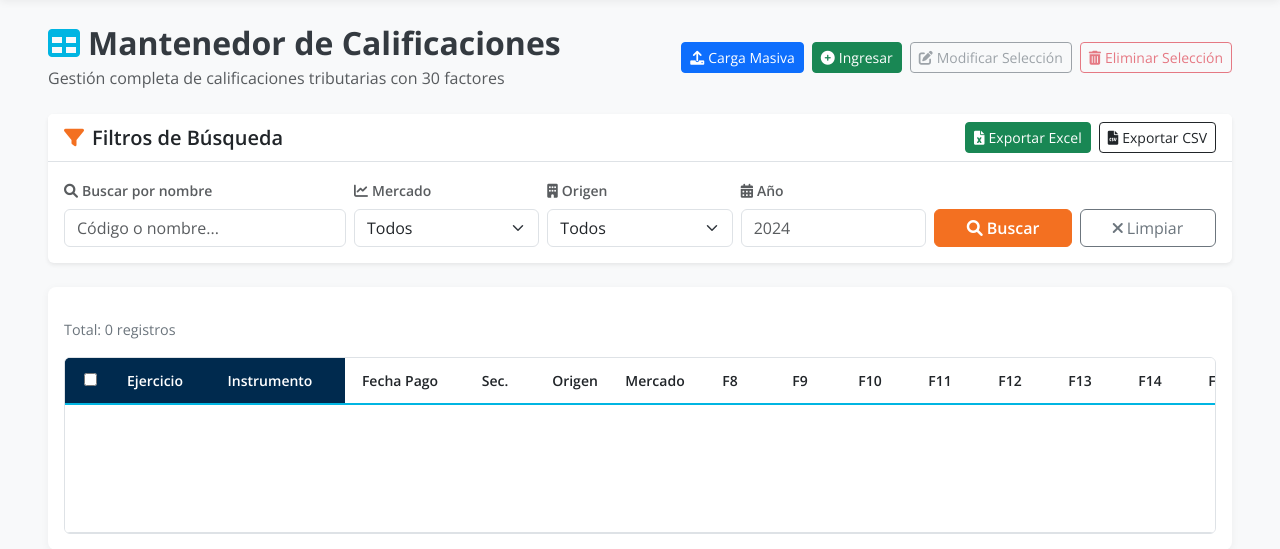
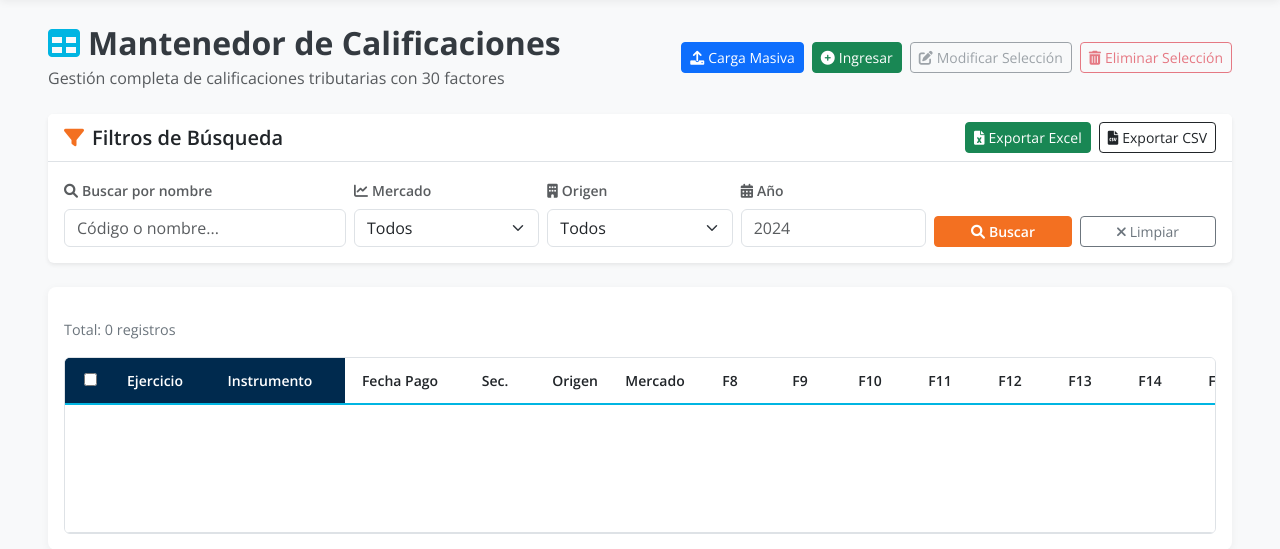
Before and after one commit to Ewniah/nuam_project, a Django app: page /calificaciones/ in a window 1280 px wide. Shown: the part 76-625 px from the top of the page. Run offline with Django 5.2, Linux system fonts and the light colour scheme; the visitor is signed in with stand-in values (Sample User, id 1); data that the repository does not hold is empty.

Commit message:
fix(ui): reducir tamaño de botones Buscar y Limpiar en filtros

```diff
--- a/templates/calificaciones/listar.html
+++ b/templates/calificaciones/listar.html
@@ -462,10 +462,10 @@ document.addEventListener('DOMContentLoaded', function() {
                     <!-- Botones -->
                     <div class="col-md-3">
                         <div class="d-flex gap-2">
-                            <button type="submit" class="btn btn-nuam-primary flex-fill">
+                            <button type="submit" class="btn btn-nuam-primary btn-sm flex-fill">
                                 <i class="fas fa-search me-1"></i>Buscar
                             </button>
-                            <a href="{% url 'listar_calificaciones' %}" class="btn btn-outline-secondary flex-fill">
+                            <a href="{% url 'listar_calificaciones' %}" class="btn btn-outline-secondary btn-sm flex-fill">
                                 <i class="fas fa-times me-1"></i>Limpiar
                             </a>
                         </div>
```
